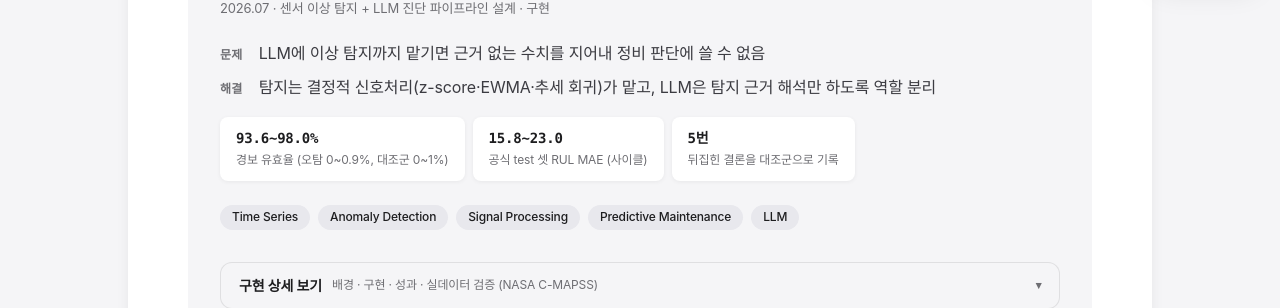
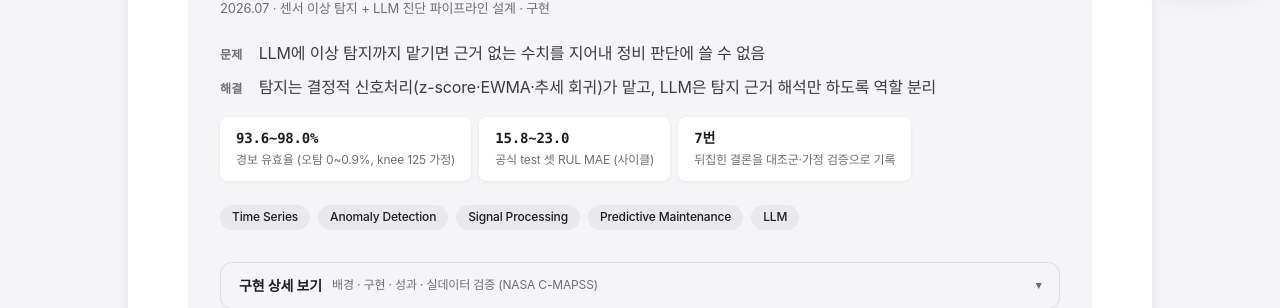
Before and after one commit to ckc5800/ckc5800.github.io, a Jekyll site: the page built from projects.html, in a window 1280 px wide and 900 px high, scrolled down 8287 px. Shown: the part 130-438 px from the top of the window. Built offline with Jekyll 4.4.1, drawn with Linux system fonts in a browser that asks for light colours; some web fonts are replaced.

Commit message:
예지보전 카드 — 비용 기반 운전점·위험 커버리지·knee 민감도 추가 (뒤집힘 5 → 7건)
저장소에 새로 측정한 세 가지를 반영.
- 비용축: 경보 없음 대비 90% 절감, 무조건 경보 대비 2.4배. 비용비를 흔들어도
  최적점 불변
- 선택적 예측: support 순 커버리지를 낮추면 MAE 23.0 → 7.3, 같은 부분집합
  상수 대조군은 그만큼 안 내려감. spread 는 결함 모드 2개 셋에서 역전
- knee 민감도: 오탐 0 은 knee 125 가정에 붙어 있음(knee 75 면 10%)

Co-Authored-By: Claude Opus 5 <noreply@anthropic.com>

```diff
--- a/projects.html
+++ b/projects.html
@@ -966,9 +966,9 @@ description: 실무 12건과 개인 연구 9건의 프로젝트 기록 — 문
         <dt>해결</dt><dd>탐지는 결정적 신호처리(z-score·EWMA·추세 회귀)가 맡고, LLM은 탐지 근거 해석만 하도록 역할 분리</dd>
     </dl>
     <div class="metrics">
-        <div class="metric"><span class="metric-value">93.6~98.0%</span><span class="metric-label">경보 유효율 (오탐 0~0.9%, 대조군 0~1%)</span></div>
+        <div class="metric"><span class="metric-value">93.6~98.0%</span><span class="metric-label">경보 유효율 (오탐 0~0.9%, knee 125 가정)</span></div>
         <div class="metric"><span class="metric-value">15.8~23.0</span><span class="metric-label">공식 test 셋 RUL MAE (사이클)</span></div>
-        <div class="metric"><span class="metric-value">5번</span><span class="metric-label">뒤집힌 결론을 대조군으로 기록</span></div>
+        <div class="metric"><span class="metric-value">7번</span><span class="metric-label">뒤집힌 결론을 대조군·가정 검증으로 기록</span></div>
     </div>
     <div class="tech-tags">
         <span class="tech-tag">Time Series</span>
@@ -999,7 +999,10 @@ description: 실무 12건과 개인 연구 9건의 프로젝트 기록 — 문
         <li><span class="sentence">같은 탐지기를 터보팬 엔진 run-to-failure 벤치마크 4개 셋(FD001~FD004)에 적용.</span><span class="sentence">운전 조건이 6개인 FD002·FD004는 조건별 z-정규화가 없으면 k를 0.5까지 낮춰도 유효 경보율 14%에 그침</span></li>
         <li><span class="sentence"><strong>경보 지표 재설계</strong> — 탐지율·리드타임만 보면 무조건 경보하는 상수 예측기가 만점을 받음.</span><span class="sentence">예고 20~100사이클만 유효로 치는 4분류로 바꾸자 상수 대조군은 0~1%로 무너지고, 권장 구성(전처리 없음, k=2.0)은 <strong>유효율 93.6~98.0%·오탐 0~0.9%</strong></span></li>
         <li><span class="sentence"><strong>공식 test 셋 RUL</strong> — MAE 15.8~23.0사이클·응답률 75~86%로 상수·생존시간 대조군을 전 구성에서 이김.</span><span class="sentence">학습 기반 모델(FD001 RMSE 15~18.5)에는 응답률·정확도 모두 뒤짐 — 이 접근의 가치는 정확도가 아니라 라벨·학습 없이 바로 배치할 수 있다는 점</span></li>
-        <li><span class="sentence"><strong>뒤집힌 결론 5건을 기록</strong> — 센서 융합·평활·센서 선택이 경보를 개선한다던 결론은 ROC로 보니 k 하나로 얻어지는 것이었음.</span><span class="sentence">고장 30사이클 전 시점의 RUL MAE(선형 28.5 → 지수 12.9)도 정답이 상수라 "항상 30"이 0.0을 받는 지표여서, 두 모델의 상대 비교로만 사용</span></li>
+        <li><span class="sentence"><strong>지표 대신 비용으로 운전점 선택</strong> — 경보 4분류에 비용을 매겨(놓침·늦음·조기·유효+오탐 출동) 한 대당 기대 비용으로 k·평활창을 고름.</span><span class="sentence">경보 없음 대비 90% 절감, 무조건 경보 대비 2.4배 저렴. 비용비를 3배로 흔들어도 최적점이 그대로라 "비용 가정을 몰라도 고를 수 있는 구간"임을 수치로 확인</span></li>
+        <li><span class="sentence"><strong>보류가 실력인지 검증</strong> — 응답률 65~86%라는 사실만 적혀 있던 것을 위험-커버리지 곡선으로 재측정.</span><span class="sentence">근거 센서 수 기준으로 커버리지를 낮추면 MAE가 23.0 → 7.3까지 내려가고 같은 부분집합의 상수 대조군은 그만큼 안 내려감. 반면 센서 합의도(spread)는 결함 모드가 2개인 셋에서 거꾸로 가, 신뢰도라고 다 같지 않음을 확인</span></li>
+        <li><span class="sentence"><strong>가정 자체를 흔들어 봄</strong> — 오탐 0은 "잔여 수명 > 125면 건강"이라는 문헌 관례 위에 있었음.</span><span class="sentence">knee를 75로 조이면 권장 운전점의 오탐이 10%가 되고 k를 3.5까지 올려야 함. 결론에 가정이 붙어 있다는 것을 표로 남김</span></li>
+        <li><span class="sentence"><strong>뒤집힌 결론 7건을 기록</strong> — 센서 융합·평활·센서 선택이 경보를 개선한다던 결론은 ROC로 보니 k 하나로 얻어지는 것이었음.</span><span class="sentence">고장 30사이클 전 시점의 RUL MAE(선형 28.5 → 지수 12.9)도 정답이 상수라 "항상 30"이 0.0을 받는 지표여서, 두 모델의 상대 비교로만 사용</span></li>
         <li><span class="sentence"><strong>LLM 진단 접지 검증</strong> — 3B의 미접지 0%는 10회 중 6회를 숫자 없이 서술해 얻은 값이었고, 7B는 수치 109개 중 2개(1.8%)를 지어냄.</span><span class="sentence">탐지는 결정적 알고리즘, LLM은 서술만 맡기는 분리가 필요한 실측 사례</span></li>
     </ul>
 
```
